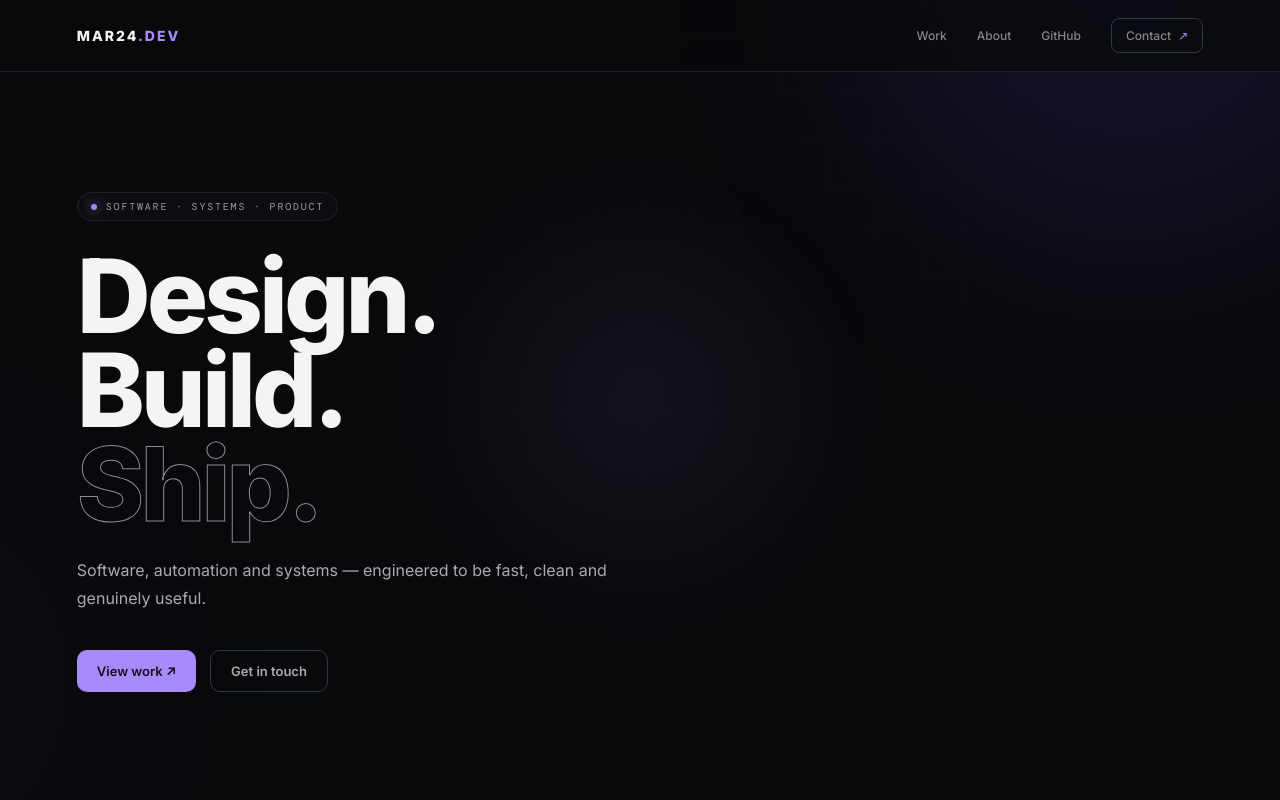
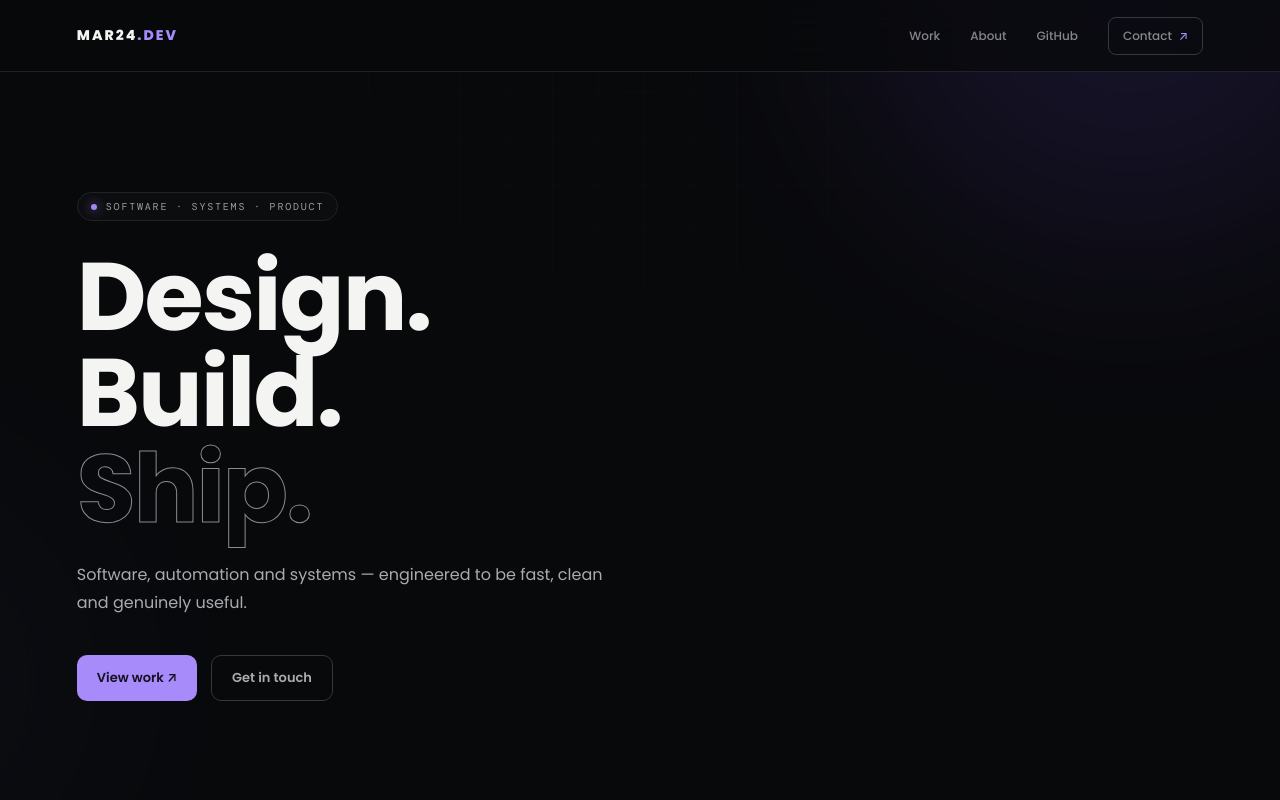
Before and after one commit to mpaguaga/mar24.dev, a React (Vite) app: page / in a window 1280 px wide. Shown: the top 800 px of the page. Built offline with nearby package versions, Linux system fonts and the light colour scheme.

Commit message:
Add files via upload

```diff
--- a/src/styles.css
+++ b/src/styles.css
@@ -1,4 +1,4 @@
-@import url('https://fonts.googleapis.com/css2?family=DM+Mono:wght@400;500&family=Inter:wght@400;500;600;700;800;900&display=swap');
+@import url('https://fonts.googleapis.com/css2?family=DM+Mono:wght@400;500&family=Poppins:wght@400;500;600;700;800&display=swap');
 
 :root {
   --bg: #08090b;
@@ -22,7 +22,7 @@ body {
   margin: 0;
   background: var(--bg);
   color: var(--text);
-  font-family: Inter, Arial, sans-serif;
+  font-family: "Poppins", Inter, Arial, sans-serif;
   -webkit-font-smoothing: antialiased;
 }
 
@@ -58,20 +58,6 @@ a { color: inherit; text-decoration: none; }
   transition: width .1s linear;
 }
 
-/* Cursor spotlight glow */
-.spotlight {
-  position: fixed;
-  inset: 0;
-  z-index: 0;
-  pointer-events: none;
-  background: radial-gradient(
-    340px circle at var(--mx, 50%) var(--my, 50%),
-    rgba(167, 139, 250, 0.08),
-    transparent 70%
-  );
-  transition: background .1s ease-out;
-}
-
 /* Scroll-reveal for sections */
 [data-reveal] {
   opacity: 0;
@@ -85,7 +71,6 @@ a { color: inherit; text-decoration: none; }
 
 @media (prefers-reduced-motion: reduce) {
   .reveal, [data-reveal] { animation: none !important; opacity: 1 !important; transform: none !important; transition: none !important; }
-  .spotlight { display: none; }
 }
 
 /* Ambient background glows */
@@ -228,10 +213,10 @@ a { color: inherit; text-decoration: none; }
 .intro h1 {
   margin: 28px 0 24px;
   max-width: 900px;
-  font-size: clamp(56px, 8vw, 104px);
-  line-height: .92;
-  letter-spacing: -4px;
-  font-weight: 800;
+  font-size: clamp(54px, 7.5vw, 100px);
+  line-height: 1;
+  letter-spacing: -2px;
+  font-weight: 700;
 }
 .intro h1 span {
   color: transparent;
```
